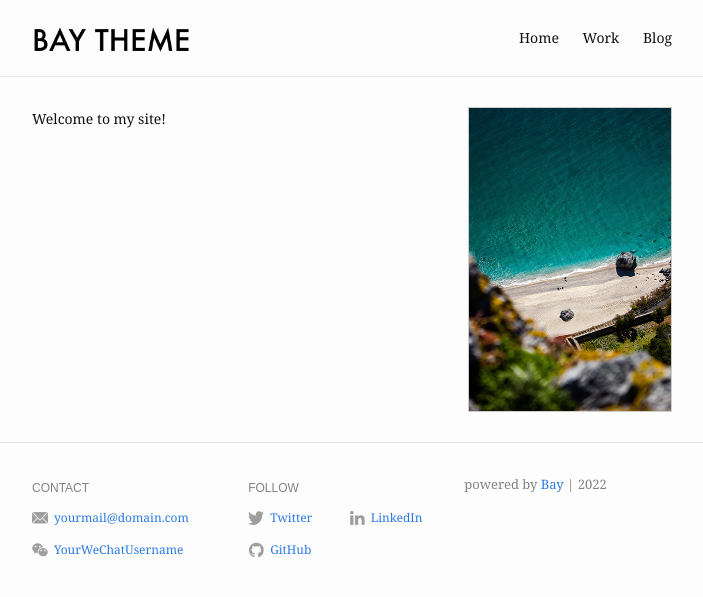
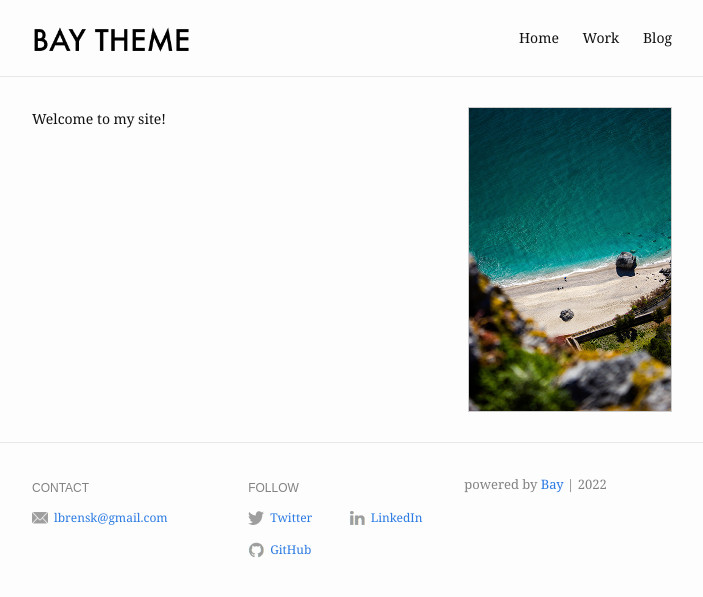
Before and after one commit to lbrensk/lbrensk.github.io, a Jekyll site: the page built from index.md, in a window 1280 px wide. Shown: the top 597 px of the page, without its empty margins (288-991 px from the left). Built offline with Jekyll 4.4.1, drawn with Linux system fonts in a browser that asks for light colours.

Commit message:
Update _config.yml

```diff
--- a/_config.yml
+++ b/_config.yml
@@ -20,11 +20,8 @@ footer:
   show_powered_by: true
   contact:
     - name: Email
-      value: yourmail@domain.com
-      link: mailto:yourmail@domain.com
-    - name: WeChat
-      value: YourWeChatUsername
-      link: "#"
+      value: lbrensk@gmail.com
+      link: mailto:lbrensk@gmail.com
   follow:
     - name: Twitter
       link: http://twitter.com/lbrensk
```
